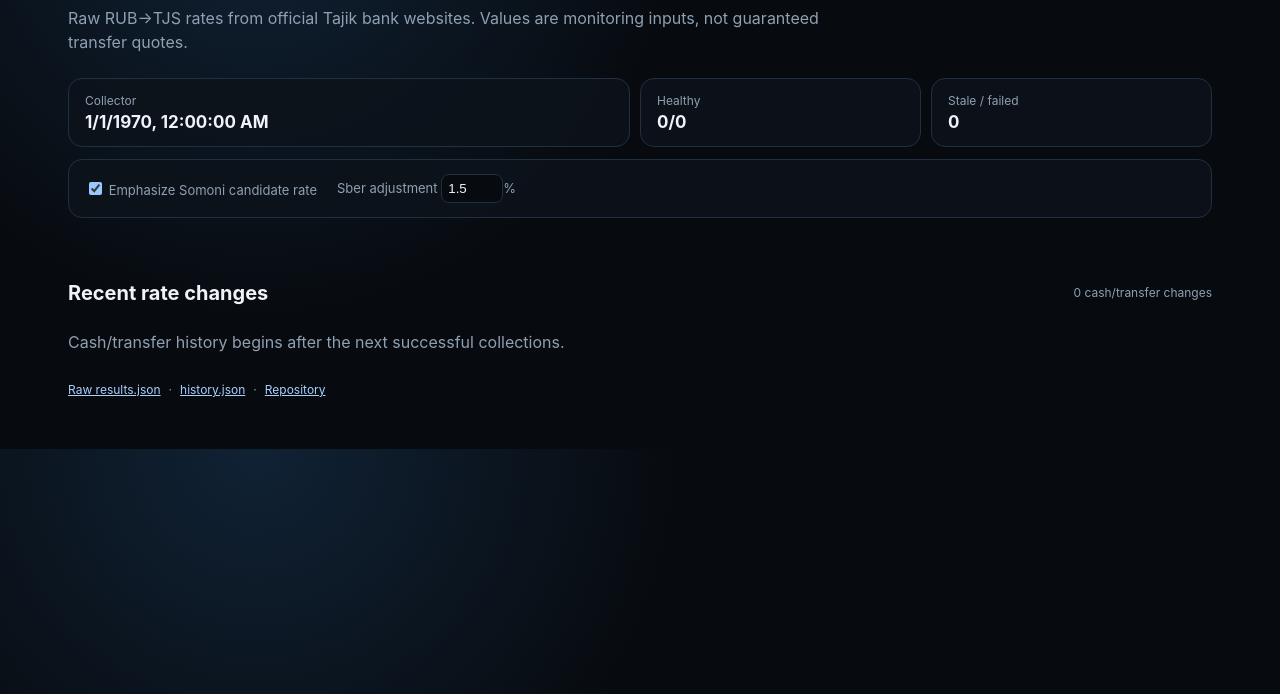
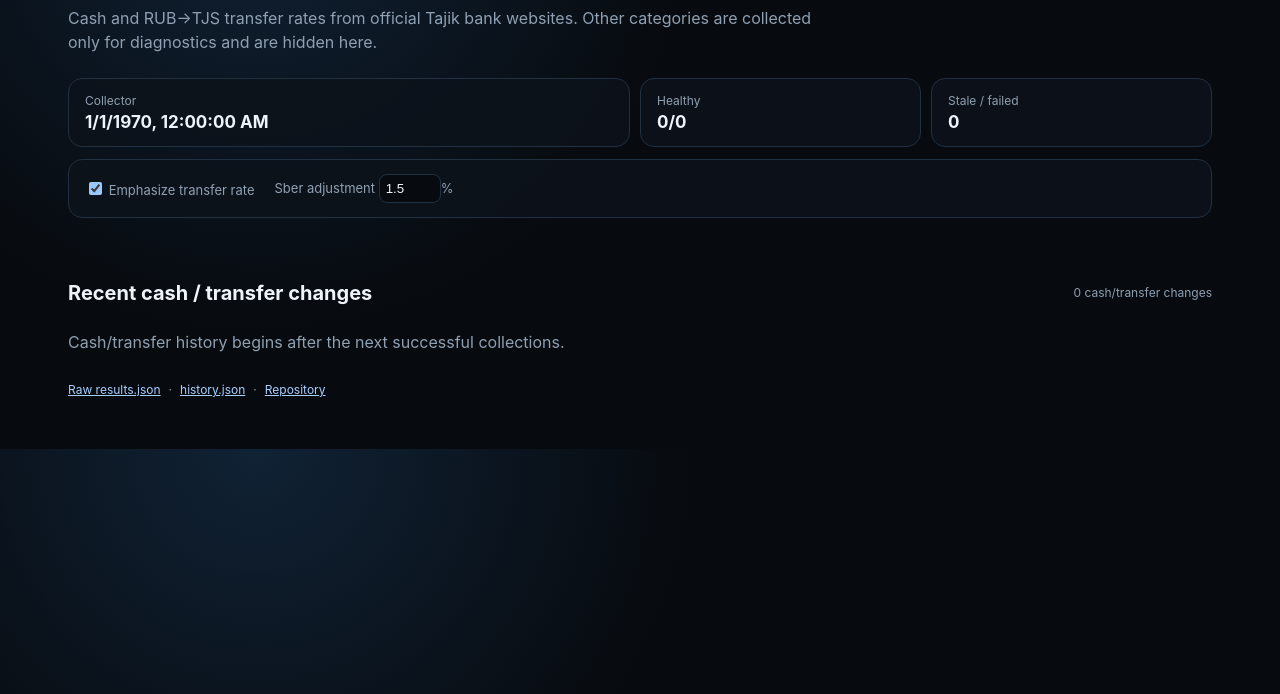
Before and after one commit to shohrukh-akhmatov/tajik-rate-monitor, a plain HTML site: page site/index.html in a window 1280 px wide. Shown: the part 106-800 px from the top of the page. Drawn offline with Linux system fonts and the light colour scheme.

Commit message:
Clarify dashboard shows cash and transfer rates

```diff
--- a/site/index.html
+++ b/site/index.html
@@ -14,7 +14,7 @@
       <div>
         <p class="eyebrow">SHOH LABS · DEV TOOL</p>
         <h1>Tajik Rate Monitor</h1>
-        <p class="sub">Raw RUB→TJS rates from official Tajik bank websites. Values are monitoring inputs, not guaranteed transfer quotes.</p>
+        <p class="sub">Cash and RUB→TJS transfer rates from official Tajik bank websites. Other categories are collected only for diagnostics and are hidden here.</p>
       </div>
       <button id="refresh" class="refresh">Refresh</button>
     </header>
@@ -26,7 +26,7 @@
     </section>
 
     <section class="controls">
-      <label><input id="onlyPrimary" type="checkbox" checked> Emphasize Somoni candidate rate</label>
+      <label><input id="onlyPrimary" type="checkbox" checked> Emphasize transfer rate</label>
       <label>Sber adjustment <input id="sberPct" type="number" value="1.5" min="0" max="10" step="0.1">%</label>
     </section>
 
@@ -35,7 +35,7 @@
 
     <section class="history-section">
       <div class="section-title">
-        <h2>Recent rate changes</h2>
+        <h2>Recent cash / transfer changes</h2>
         <span id="historyCount">—</span>
       </div>
       <div id="history" class="history-list"></div>
```
